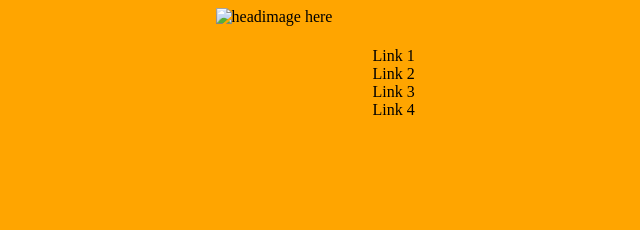
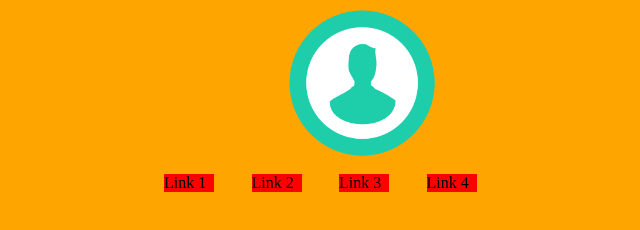
Before and after one commit to tbg-webbutveckling-te18/Mathias-Smorgosbordet, a plain HTML site: page projects/7-Grunder-Layout-All-Olika-Smaker/Layout-3/index.html in a window 1280 px wide. Shown: the whole page, without its empty margins (321-961 px from the left). Drawn offline with Linux system fonts and the light colour scheme.

Commit message:
Wednesday lession: Working on Layout 3 Got all the aligning done with links and image

```diff
--- a/projects/7-Grunder-Layout-All-Olika-Smaker/Layout-3/assets/css/main.css
+++ b/projects/7-Grunder-Layout-All-Olika-Smaker/Layout-3/assets/css/main.css
@@ -20,10 +20,34 @@ nav {
 }
 
 .headImage {
+    display: flex;
+    justify-content: center;
+    align-content: center;
+    padding-left: 600px;
+    margin: 0px;
     height: 150px;
 }
 
+ul {
+    display: grid;
+    grid-template-columns: 1fr 1fr 1fr 1fr;
+    width: 350px;
+}
+
 .linkBelowimage {
+    background-color: red;
     list-style: none;
     width: 50px;
 }
+
+.imageScroller {
+
+}
+
+.productGallery {
+
+}
+
+.endLine {
+
+}
--- a/projects/7-Grunder-Layout-All-Olika-Smaker/Layout-3/index.html
+++ b/projects/7-Grunder-Layout-All-Olika-Smaker/Layout-3/index.html
@@ -6,8 +6,8 @@
         <link rel="stylesheet" href="assets/css/main.css">
     </head>
     <body>
+       <img src="assets/images/User_Circle.png" alt="headimage here" class="headImage">
         <nav>
-           <img src="" alt="headimage here" class="headImage">
             <ul>
                 <li class="linkBelowimage">Link 1</li>
                 <li class="linkBelowimage">Link 2</li>
@@ -15,5 +15,14 @@
                 <li class="linkBelowimage">Link 4</li>
             </ul>
         </nav>
+        <section class="imageScroller">
+
+        </section>
+        <section class="productGallery">
+
+        </section>
+        <footer class="endLine">
+
+        </footer>
     </body>
 </html>
```
